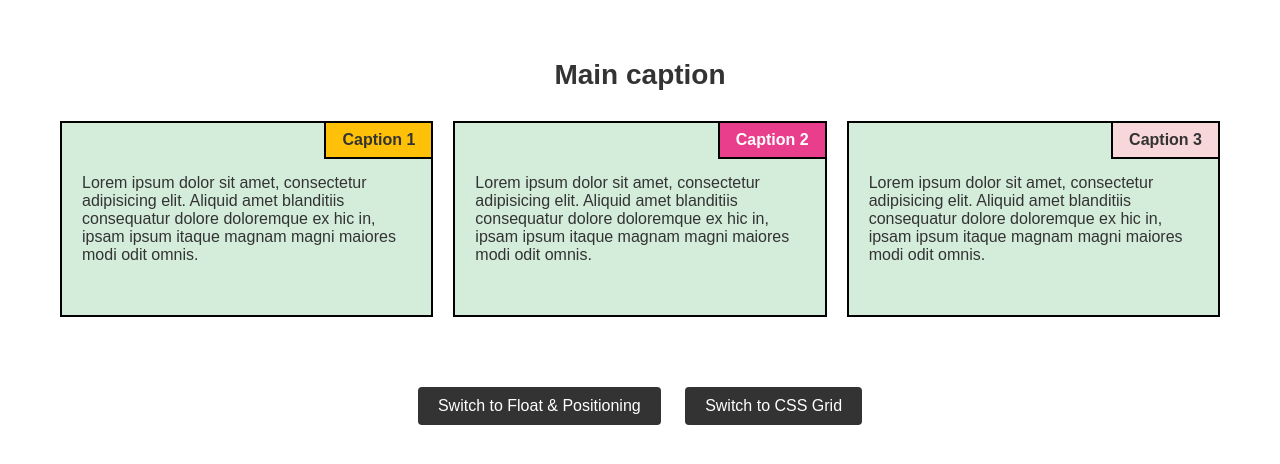
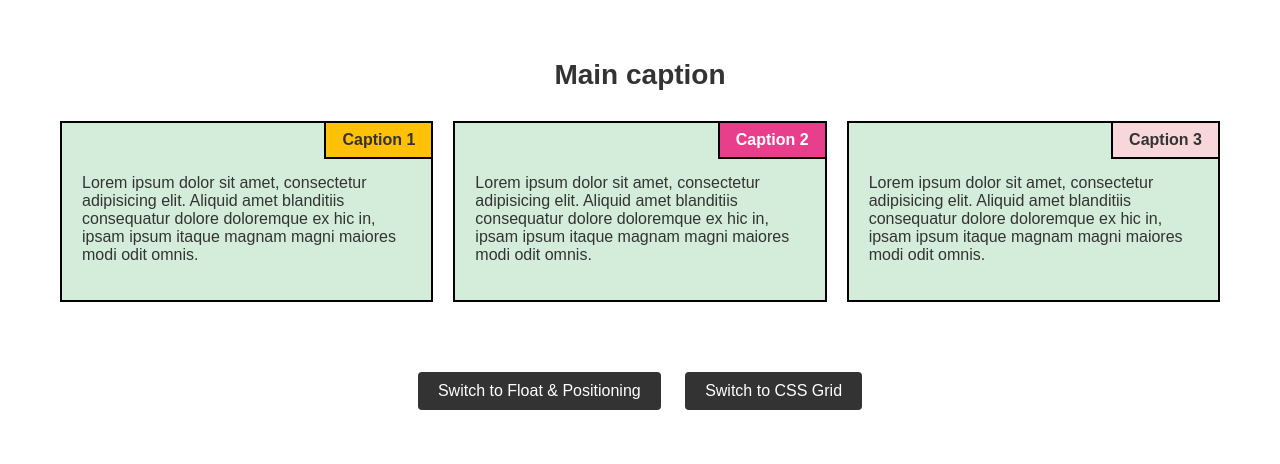
Before and after one commit to Kateryna-6/HTML-CSS-Labs, a plain HTML site: page lab3/lab3_flex.html in a window 1280 px wide. Drawn offline with Linux system fonts and the light colour scheme.

Commit message:
Adjust padding for card class in style_flex.css

```diff
--- a/lab3/style_flex.css
+++ b/lab3/style_flex.css
@@ -34,7 +34,7 @@ h1 {
 .card {
     background-color: #d4edda;
     border: 2px solid #000;
-    padding: 35px 20px;
+    padding: 35px 20px 20px;
     position: relative;
     box-sizing: border-box;
     min-height: 180px;
```
